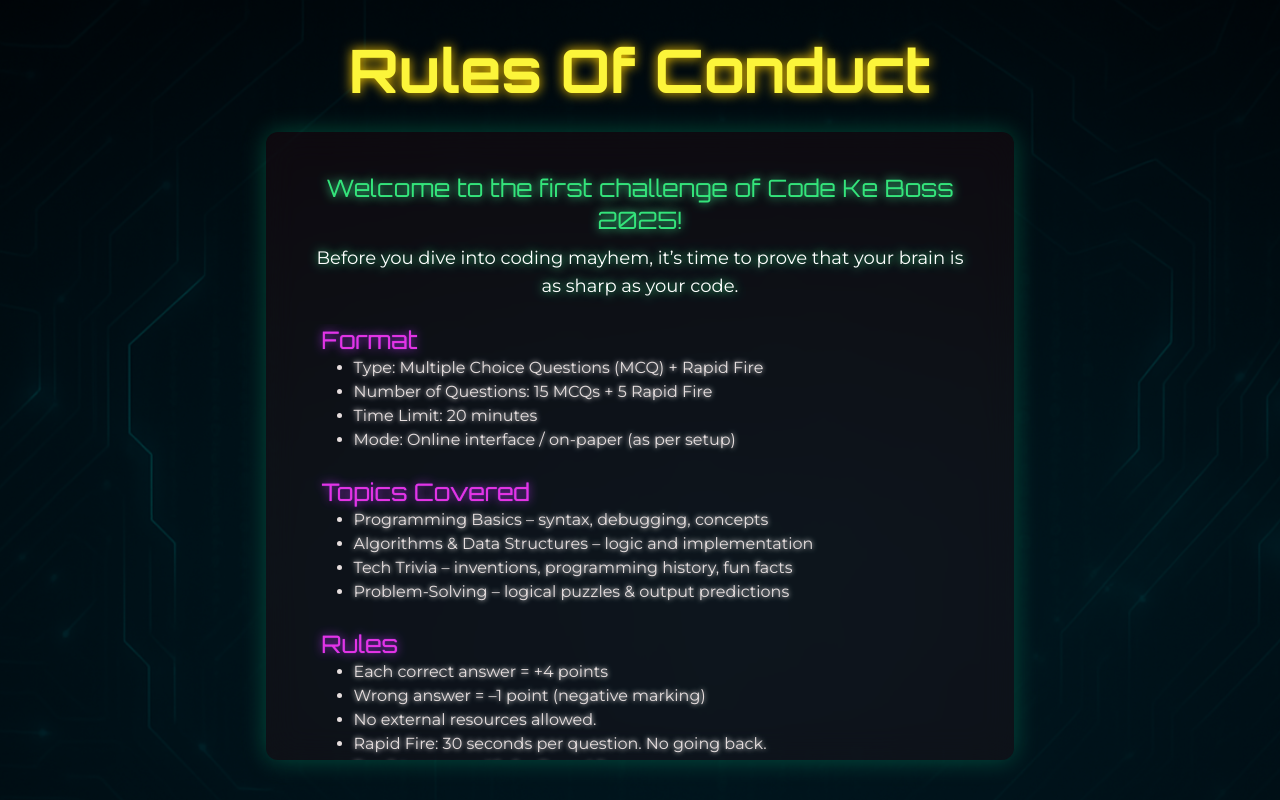
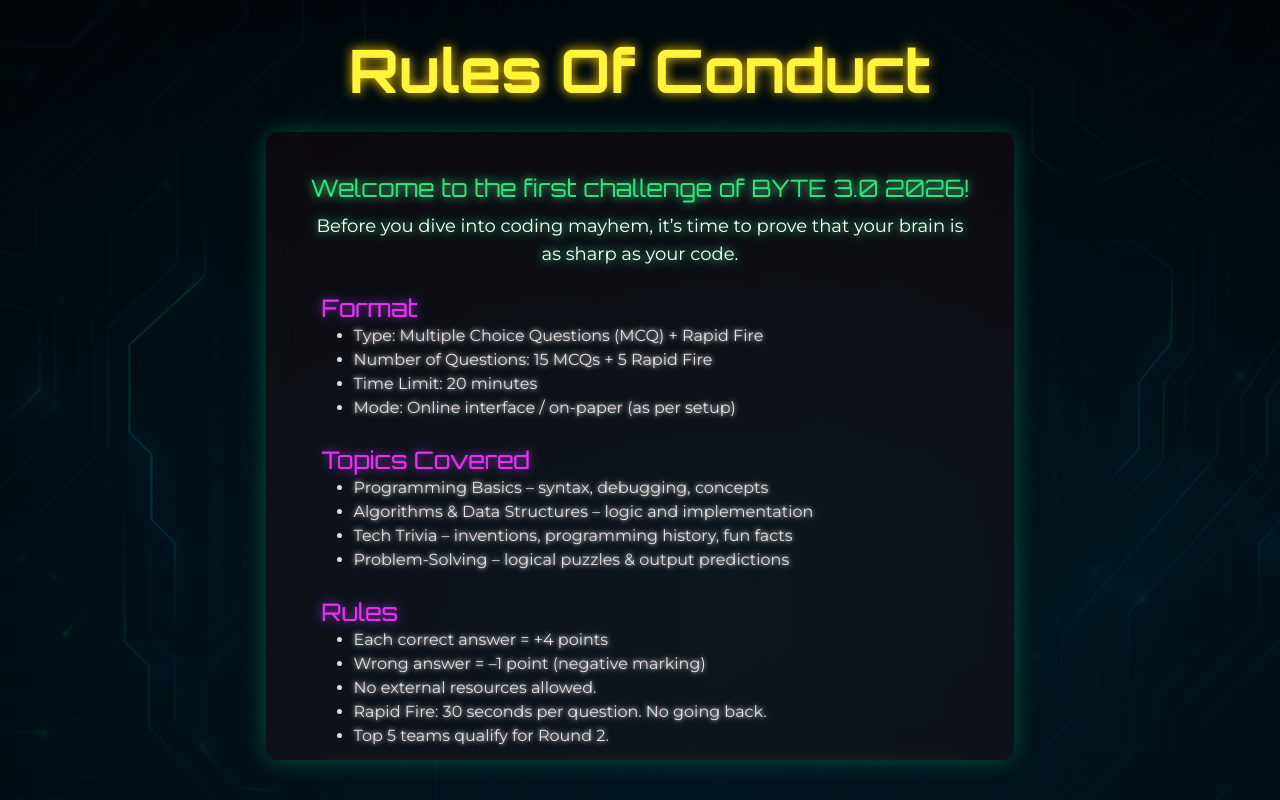
Before and after one commit to pulkitgaba009/Codex-SecondRound-Website, a React (Vite) app in the folder frontend/: page /rules in a window 1280 px wide. Built offline with nearby package versions, Linux system fonts and the light colour scheme.

Commit message:
Update rules for BYTE 3.0

```diff
--- a/frontend/src/Components/Rules.jsx
+++ b/frontend/src/Components/Rules.jsx
@@ -43,7 +43,7 @@
             className="font-[Orbitron] text-[#34e47b] text-xl sm:text-2xl
             text-center [text-shadow:_0_0_10px_#3eeb91]"
           >
-            Welcome to the first challenge of Code Ke Boss 2025!
+            Welcome to the first challenge of BYTE 3.0 2026!
           </motion.h2>
 
           <motion.p
```
